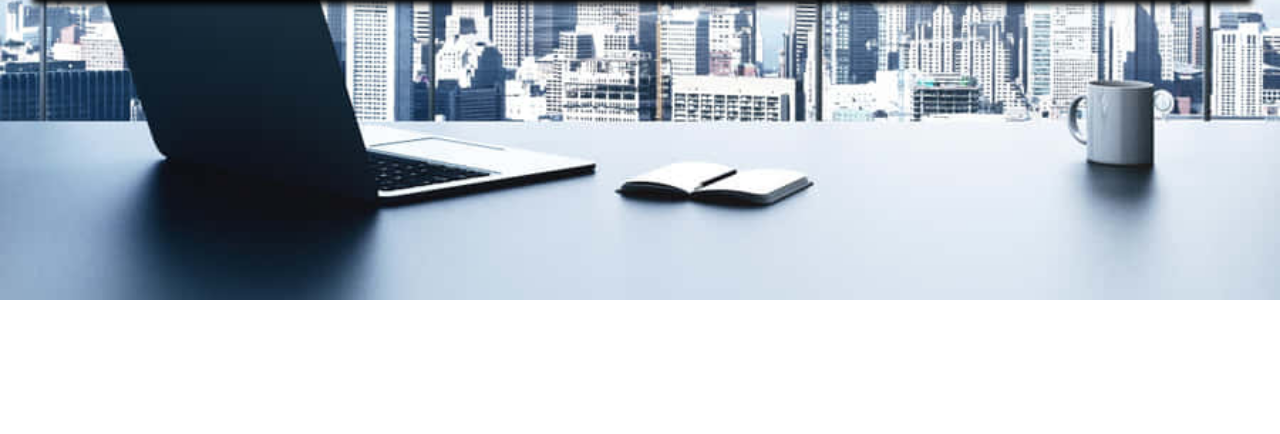
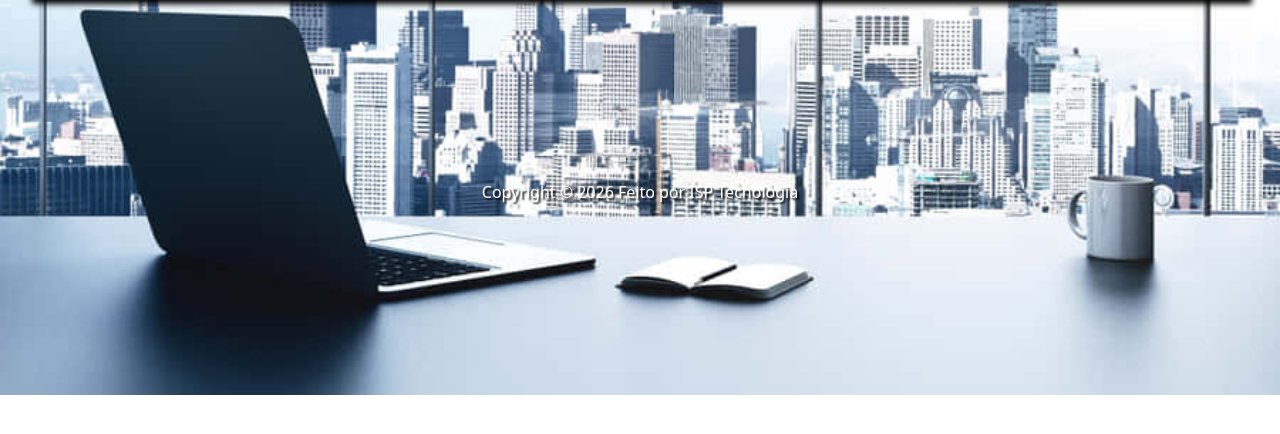
Before and after one commit to ismaelce122/ProjetoFinalIsmael, a Python web app: template templates/OS.html in a window 1280 px wide. Shown: the part 284-718 px from the top of the page. Run offline with Jinja, Linux system fonts and the light colour scheme; the template is opened without the code that fills it, so the values that code supplies are empty; some libraries are stand-ins or nearby versions.

Commit message:
Inserindo o Copyright

```diff
--- a/static/css/base.css
+++ b/static/css/base.css
@@ -15,6 +15,13 @@ body {
     height: 80px;
     background-color: #007bff;
     color: white;
+}
+
+.isp {
+    color: white;
+    margin-top: 150px;
+    margin-bottom: 2px;
+    text-shadow: 2px 2px 2px black;
 }
 
 .botao {
--- a/templates/base.html
+++ b/templates/base.html
@@ -55,6 +55,10 @@
 
     {% endblock %}
 
+    <div class="text-center isp">
+        <p>Copyright © 2026 Feito por ISP Tecnologia</p>
+    </div>
+
     <script src="{{url_for('static',
     filename='js_bootstrap/bootstrap.bundle.min.js')}}"></script>
     {% block scripts %}{% endblock %}
```
